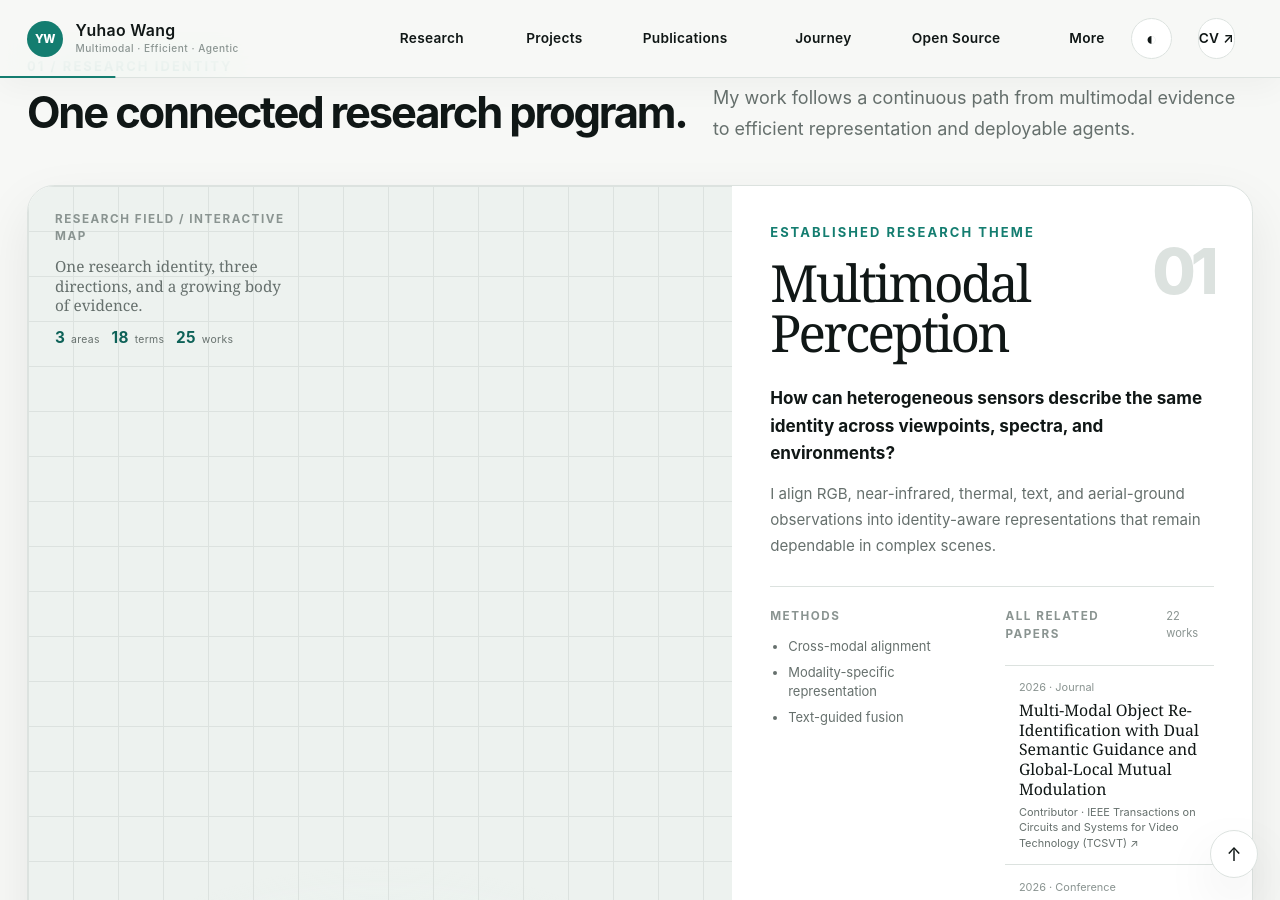
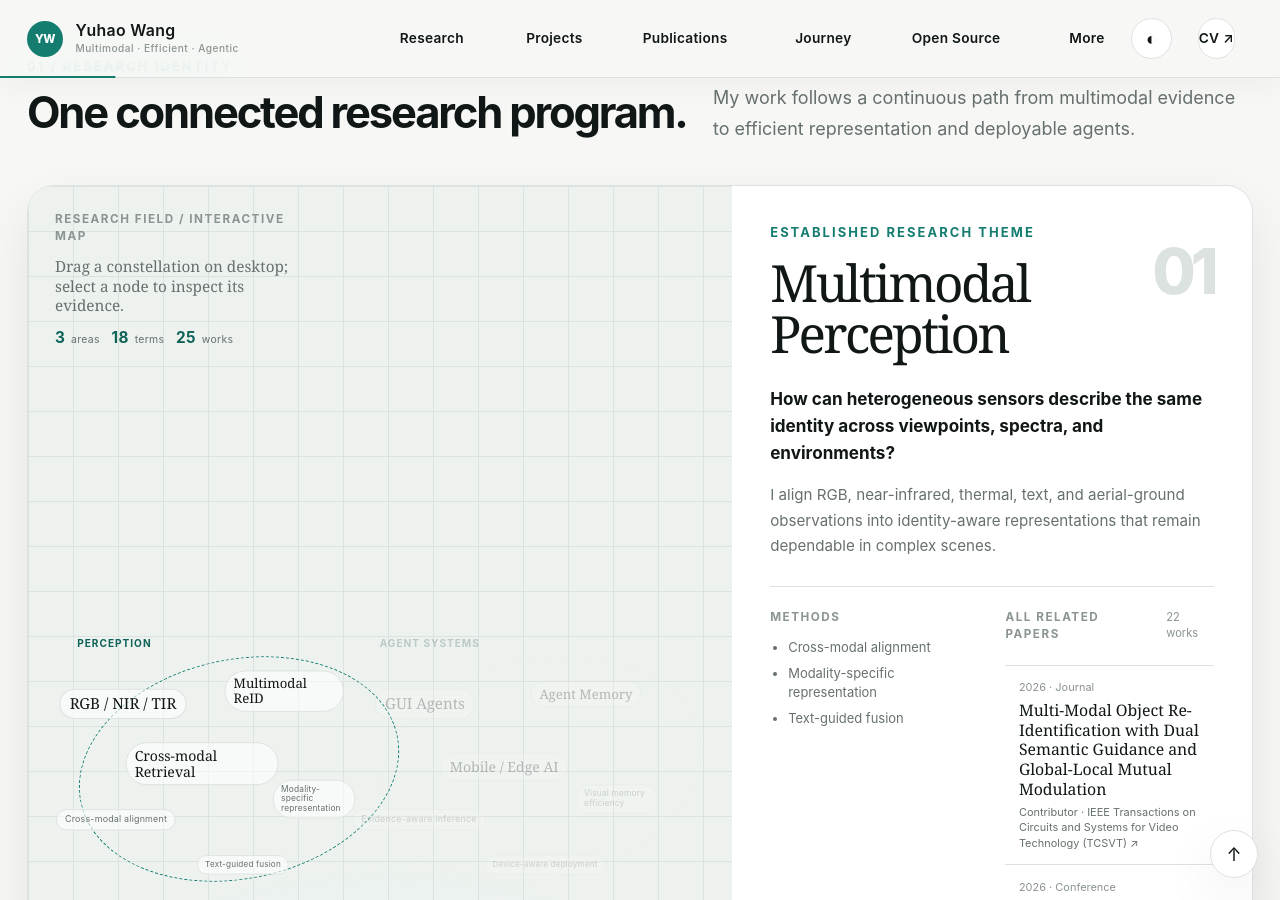
Before and after one commit to 924973292/924973292.github.io, a Jekyll site: the page built from _pages/about.md, in a window 1280 px wide and 900 px high, scrolled down 1215 px. Built offline with Jekyll 4.4.1, drawn with Linux system fonts in a browser that asks for light colours.

Commit message:
Fix constellation drag and sync GitHub stars
Co-authored-by: Cursor <cursoragent@cursor.com>

```diff
--- a/_includes/research-map.html
+++ b/_includes/research-map.html
@@ -15,7 +15,7 @@
 
     <div class="research-atlas__constellation-meta">
       <span class="micro-label">Research field / interactive map</span>
-      <p>One research identity, three directions, and a growing body of evidence.</p>
+      <p>Drag a constellation on desktop; select a node to inspect its evidence.</p>
       <div>
         <span><strong>{{ site.data.research_areas.size }}</strong> areas</span>
         <span><strong>{{ total_research_terms }}</strong> terms</span>
@@ -25,10 +25,19 @@
 
     <div class="research-atlas__constellation" aria-label="Interactive research constellation">
       {% for theme in site.data.research_areas %}
+        {% assign constellation_x = 30 %}
+        {% assign constellation_y = 23 %}
+        {% if theme.id == "efficient-multimodal-llms" %}
+          {% assign constellation_x = 28 %}
+          {% assign constellation_y = 68 %}
+        {% elsif theme.id == "efficient-agent-systems" %}
+          {% assign constellation_x = 73 %}
+          {% assign constellation_y = 23 %}
+        {% endif %}
         <div
           class="research-constellation research-constellation--{{ theme.id }}{% if forloop.first %} is-active{% else %} is-muted{% endif %}"
           data-research-constellation="{{ theme.id }}"
-          style="--constellation-x: {{ theme.position.x }}%; --constellation-y: {{ theme.position.y }}%;">
+          style="--constellation-x: {{ constellation_x }}%; --constellation-y: {{ constellation_y }}%;">
           <span class="research-constellation__orbit" aria-hidden="true"></span>
           <span class="research-constellation__label">{{ theme.short_title }}</span>
           {% for keyword in theme.keywords %}
--- a/_sass/_research.scss
+++ b/_sass/_research.scss
@@ -1636,8 +1636,9 @@ html[data-theme="dark"] .masthead {
   left: var(--constellation-x);
   width: 19rem;
   height: 14rem;
+  cursor: grab;
   transform: translate(-50%, -50%);
-  pointer-events: none;
+  pointer-events: auto;
   transition: opacity 180ms ease, filter 180ms ease;
 
   &.is-muted {
@@ -1652,7 +1653,13 @@ html[data-theme="dark"] .masthead {
   border: 1px dashed var(--research-line);
   border-radius: 50%;
   opacity: 0.8;
+  cursor: grab;
+  pointer-events: auto;
   transform: rotate(-12deg);
+}
+
+.research-constellation.is-dragging {
+  cursor: grabbing;
 }
 
 .research-constellation.is-active .research-constellation__orbit {
@@ -1669,6 +1676,8 @@ html[data-theme="dark"] .masthead {
   font-size: 0.56rem;
   font-weight: 700;
   letter-spacing: 0.1em;
+  cursor: grab;
+  pointer-events: auto;
   text-transform: uppercase;
 }
 
@@ -1773,7 +1782,6 @@ html[data-theme="dark"] .masthead {
 .research-node {
   position: absolute;
   top: var(--node-y);
-  left: var(--node-x);
   display: grid;
   min-width: 9.4rem;
   padding: 0.75rem 0.85rem;
@@ -1784,6 +1792,7 @@ html[data-theme="dark"] .masthead {
   box-shadow: 0 0.4rem 1.2rem rgba(16, 23, 22, 0.07);
   cursor: pointer;
   text-align: left;
+  left: clamp(18%, var(--node-x), 82%);
   transform: translate(-50%, -50%);
   z-index: 5;
   transition: border-color 180ms ease, box-shadow 180ms ease, transform 180ms ease;
@@ -3438,6 +3447,8 @@ html[data-theme="dark"] .publication-explorer {
     gap: 0.35rem;
     width: auto;
     height: auto;
+    cursor: default;
+    pointer-events: none;
     transform: none;
   }
 
@@ -3449,6 +3460,8 @@ html[data-theme="dark"] .publication-explorer {
     position: static;
     flex-basis: 100%;
     margin-bottom: 0.1rem;
+    cursor: default;
+    pointer-events: none;
   }
 
   .research-star {
```
Also changed, not shown: _pages/open-source.md (+6 -5 lines), assets/js/_main.js (+75 -0 lines), assets/js/main.min.js.
